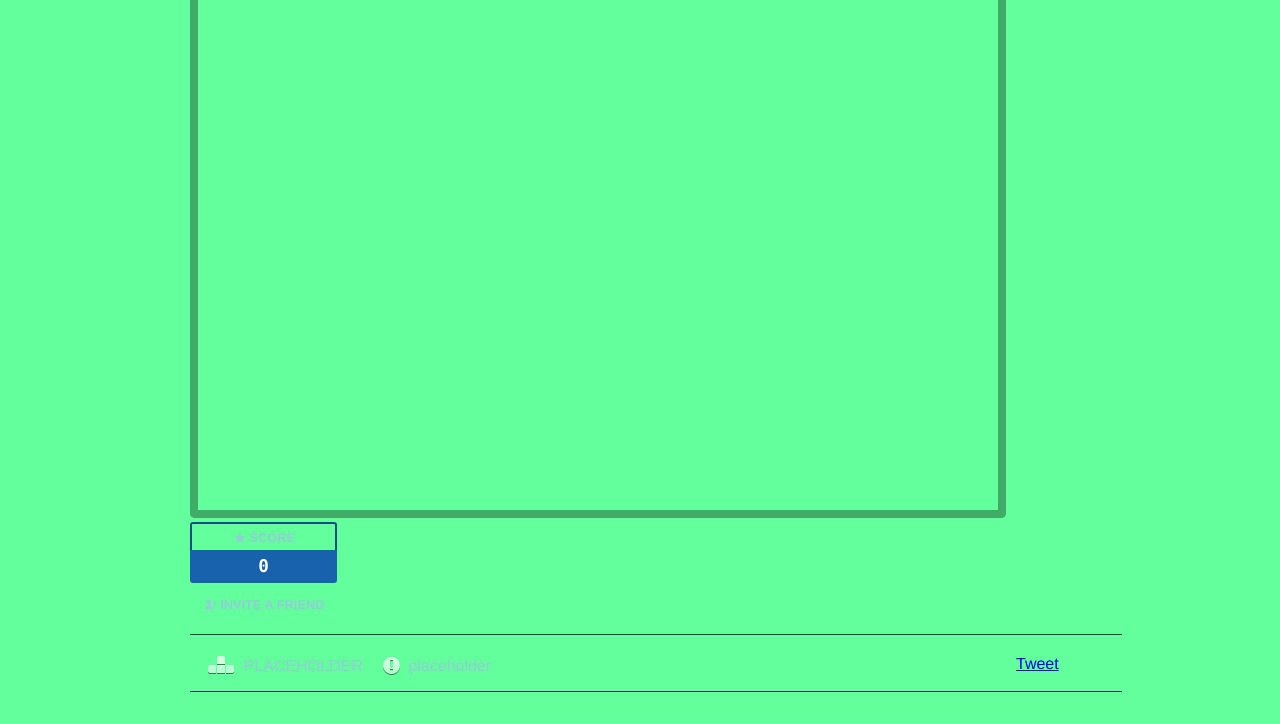
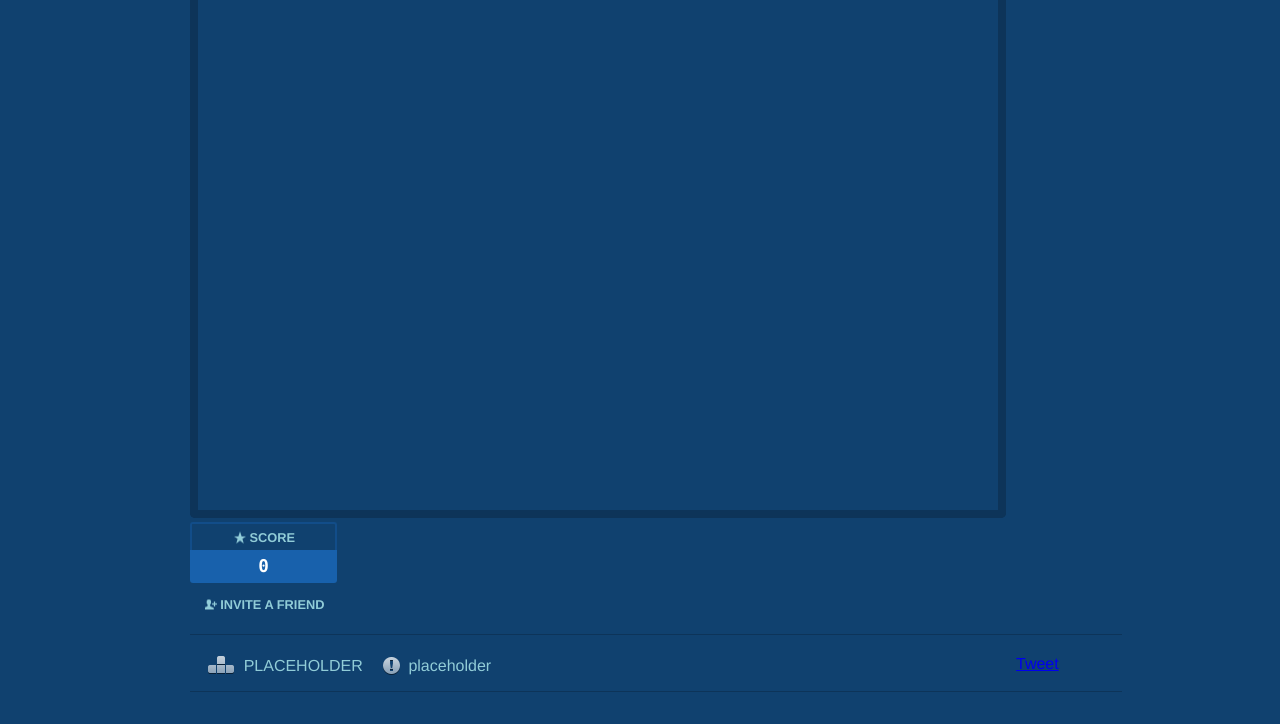
Before and after one commit to ruthgrace/Circles, a plain HTML site: page index.html in a window 1280 px wide. Shown: the part 316-1040 px from the top of the page. Drawn offline with nearby package versions, Linux system fonts and the light colour scheme; a script that the page names is missing.

Commit message:
changing back style

```diff
--- a/css/style.css
+++ b/css/style.css
@@ -5,7 +5,7 @@
   float: right; }
 
 body {
-  background: #63FF9C;
+  background: #10416F;
   padding-top: 2em;
   -webkit-font-smoothing: antialiased;
   font-family: "proxima-nova", "proxima-nova-n4", Helvetica, Arial, sans-serif; }
@@ -31,7 +31,7 @@ body {
   width: 147px; }
 
 canvas {
-  border: 8px solid #41AB68;
+  border: 8px solid #0d3459;
   border-top: 0;
   border-radius: 0 0 5px 5px; }
 
```
